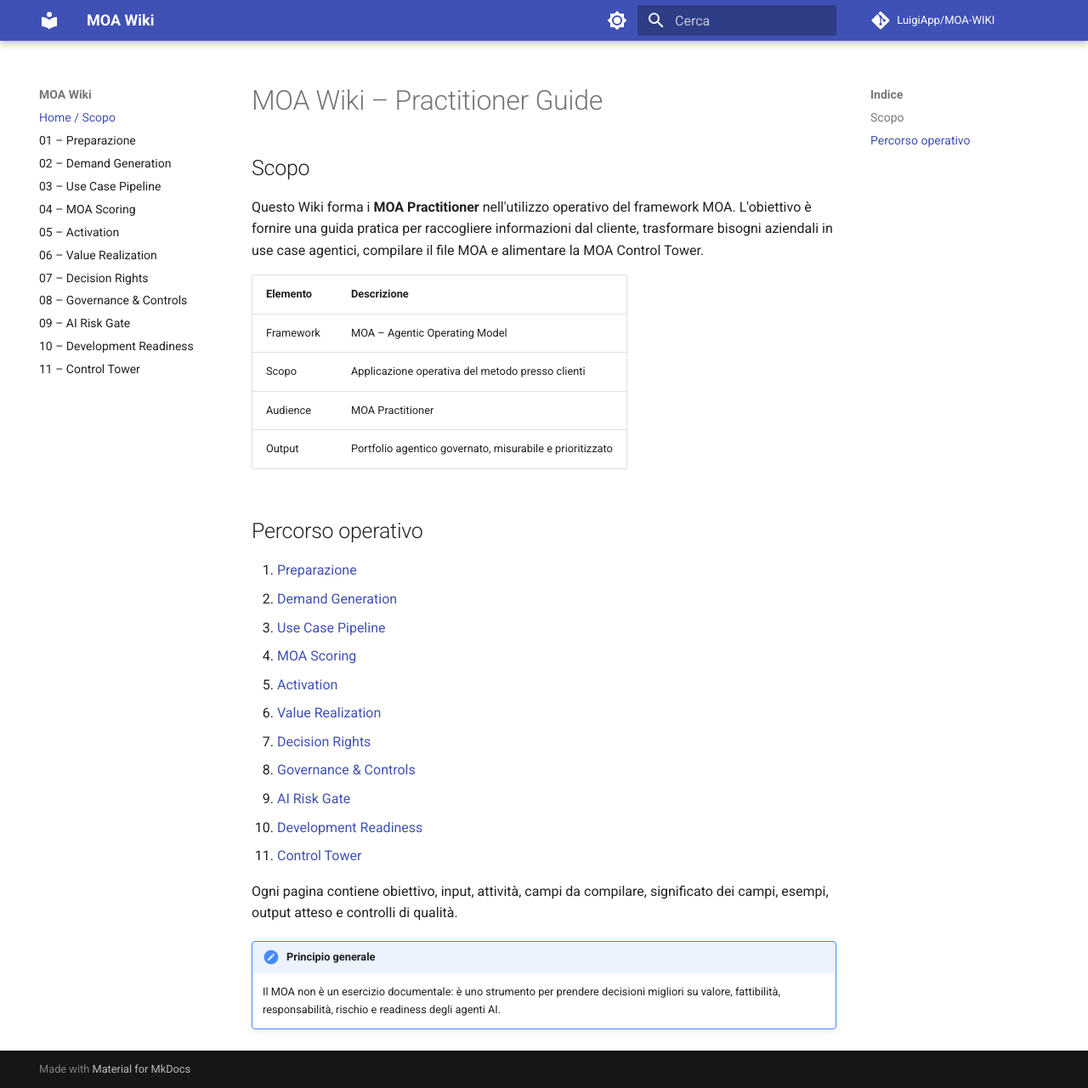
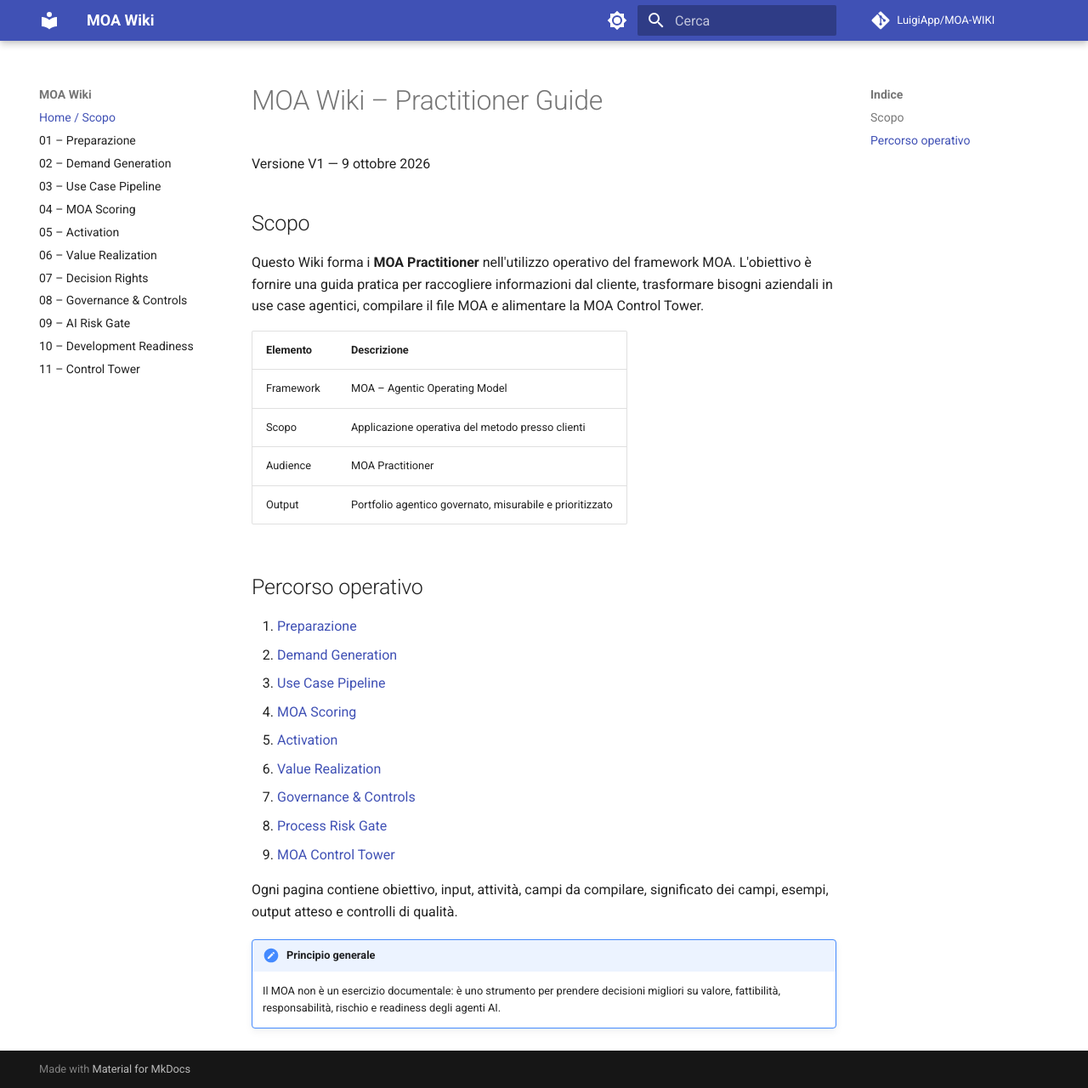
Before and after one commit to LuigiApp/MOA-WIKI, an MkDocs documentation site: the page built from docs/index.md, in a window 1280 px wide and 1280 px high. Shown: the whole window at 85% size. Built offline with MkDocs 1.6.1 and Material for MkDocs 9.7.7, drawn with Linux system fonts in a browser that asks for light colours; comment, search, counter and statistics services are not loaded.

Commit message:
Update index.md

```diff
--- a/docs/index.md
+++ b/docs/index.md
@@ -1,4 +1,6 @@
 # MOA Wiki – Practitioner Guide
+Versione V1 — 9 ottobre 2026
+
 
 ## Scopo
 
@@ -19,11 +21,9 @@ Questo Wiki forma i **MOA Practitioner** nell'utilizzo operativo del framework M
 4. [MOA Scoring](04-moa-scoring.md)
 5. [Activation](05-activation.md)
 6. [Value Realization](06-value-realization.md)
-7. [Decision Rights](07-decision-rights.md)
-8. [Governance & Controls](08-governance-controls.md)
-9. [AI Risk Gate](09-ai-risk-gate.md)
-10. [Development Readiness](10-development-readiness.md)
-11. [Control Tower](11-control-tower.md)
+7. [Governance & Controls](08-governance-controls.md)
+8. [Process Risk Gate](09-ai-risk-gate.md)
+9. [MOA Control Tower](11-control-tower.md)
 
 Ogni pagina contiene obiettivo, input, attività, campi da compilare, significato dei campi, esempi, output atteso e controlli di qualità.
 
```
